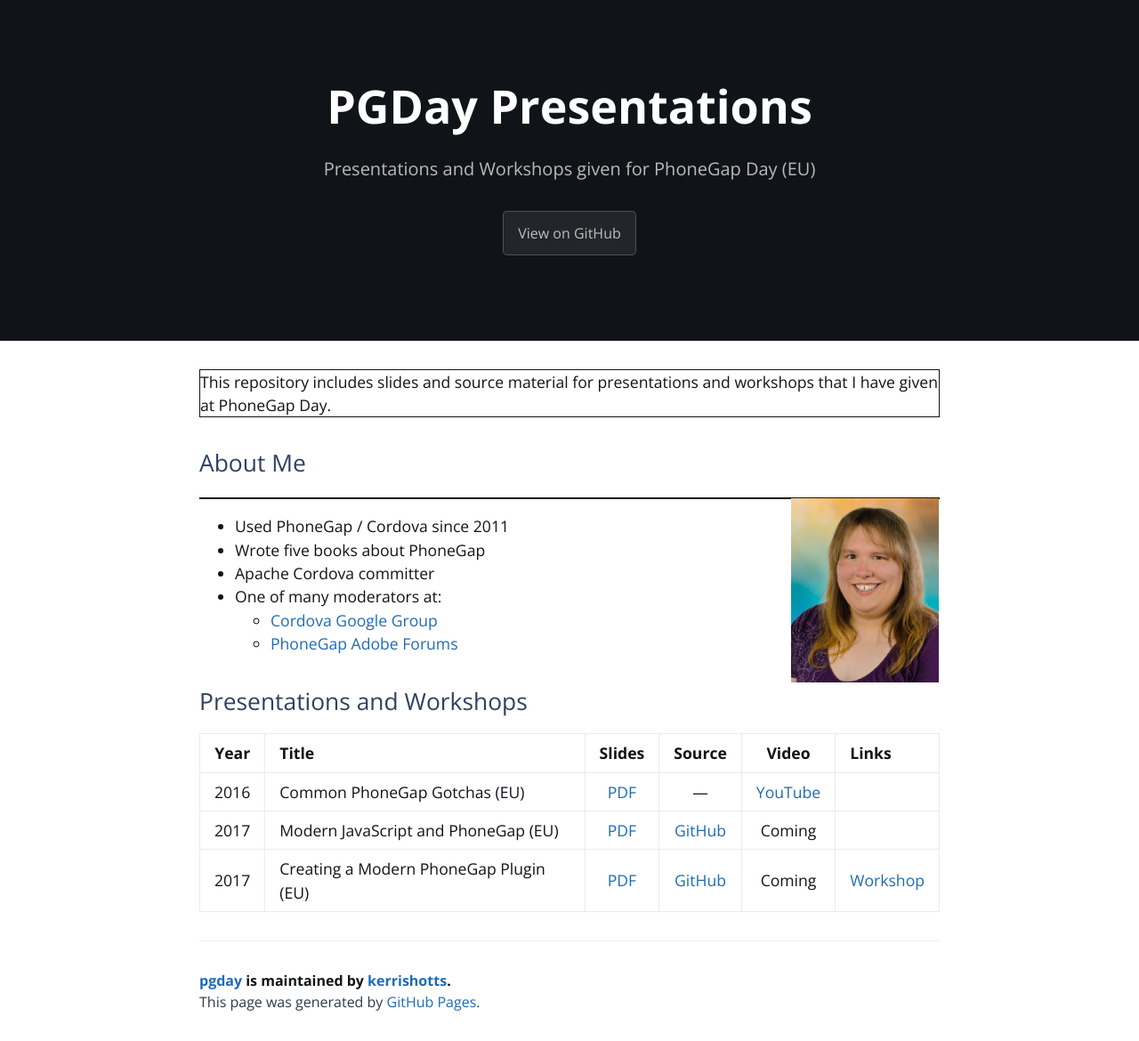
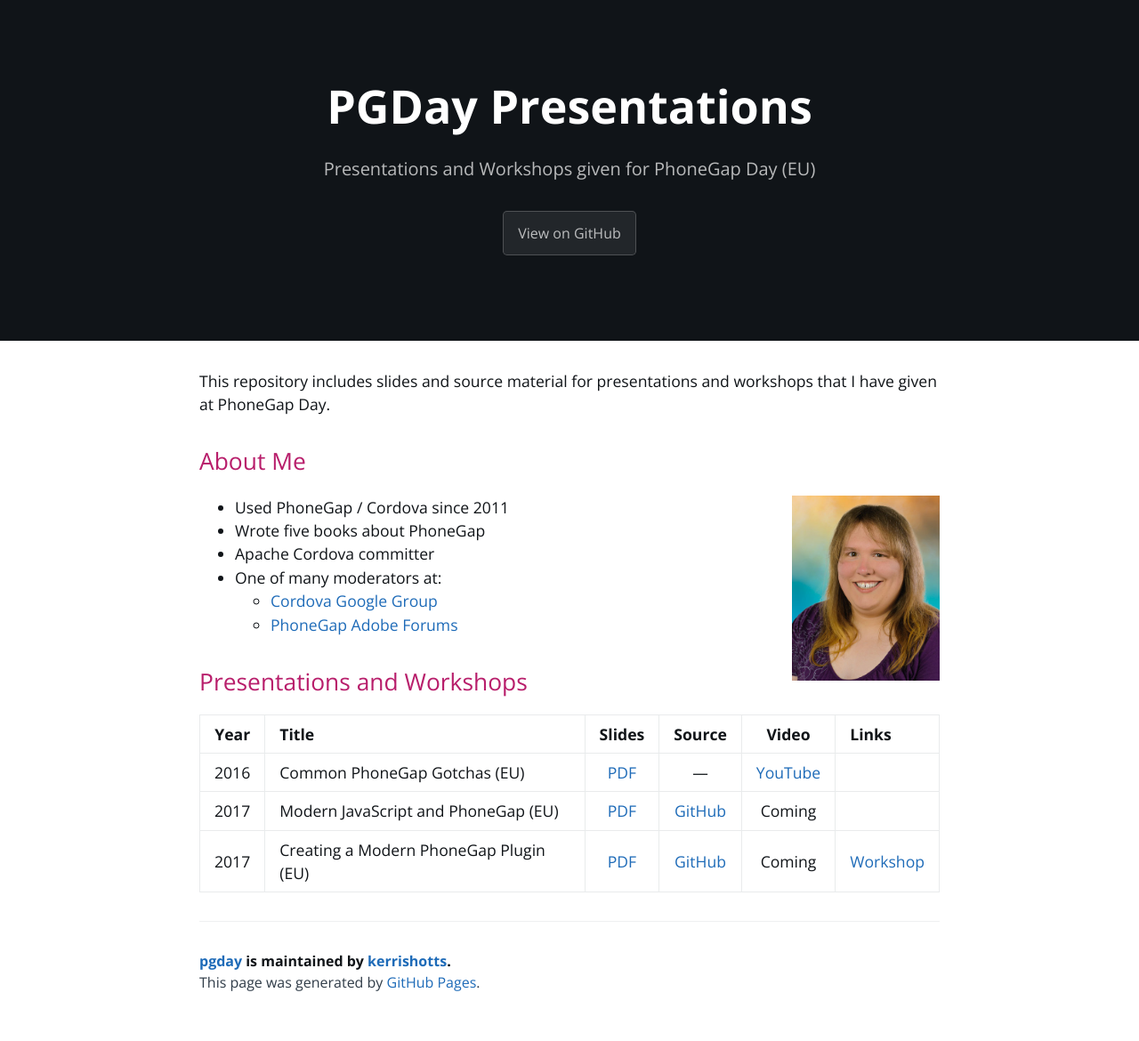
Before and after one commit to kerrishotts/pgday, a Jekyll site: the page built from index.md, in a window 1280 px wide. Shown: the whole page at 89% size. Built offline with Jekyll 4.4.1, drawn with Linux system fonts in a browser that asks for light colours; after the commit the page ends 1148 px from its top, so only the background shows below that.

Commit message:
playing with colors

```diff
--- a/assets/css/style.scss
+++ b/assets/css/style.scss
@@ -5,7 +5,7 @@
 $header-bg-color: #101418;
 $header-bg-color-secondary: #101418;
 
-$section-headings-color: #304060;
+$section-headings-color: #b81e6b;
 $body-text-color: #101418;
 $body-link-color: #1e6bb8;
 $blockquote-text-color: #303C48;
@@ -14,7 +14,3 @@
 
 
 @import "{{ site.theme }}";
-
-p {
-    border: 1px solid $header-bg-color;
-}
```
